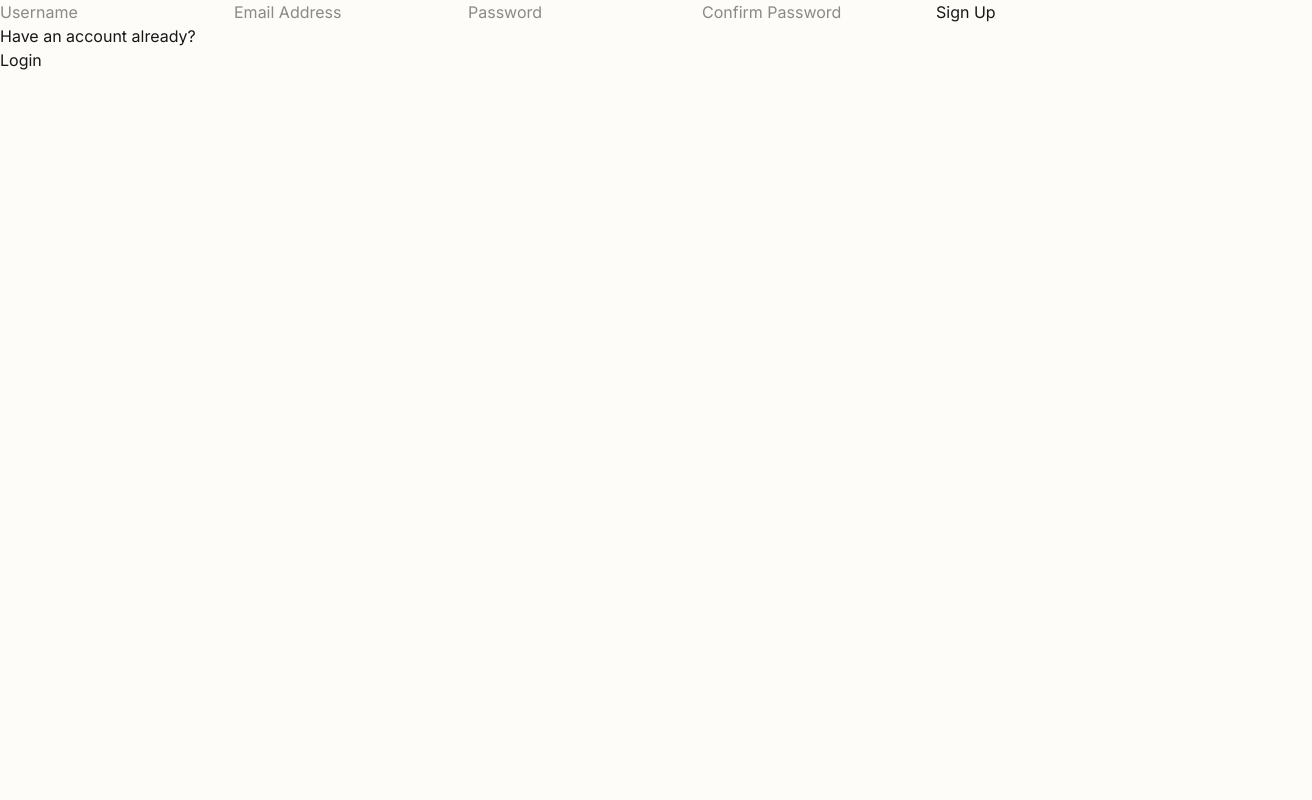
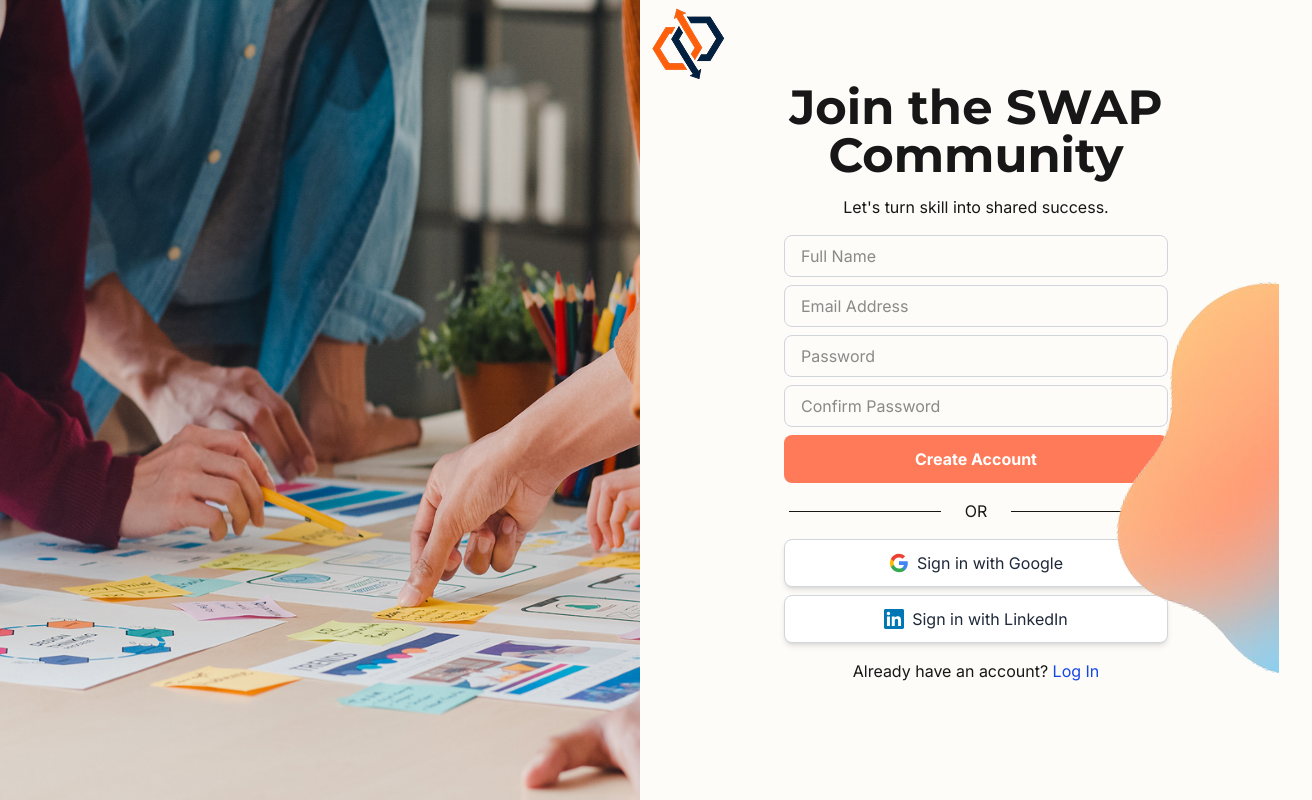
Before and after one commit to JonBabao/SWAP-Skills-Without-A-Price, a Next.js app: page /auth/register in a window 1280 px wide. Shown: the whole page, 1312 px wide, since content can reach past the window. Built offline with nearby package versions, Linux system fonts and the light colour scheme; no server answers.

Commit message:
Add UI/UX for Register.tsx and Implement Google and LinkedIn API

```diff
--- a/src/app/components/Register.tsx
+++ b/src/app/components/Register.tsx
@@ -3,6 +3,12 @@
 import React, { useState } from 'react';
 import { createClient } from '../../../lib/supabase/client';
 import Link from "next/link";
+import AuthImage from "../../../public/images/authimage.png";
+import Logo from "../../../public/images/logoBig.png"
+import OrangeButton from '../styles/orangeButton';
+import GoogleSignInButton from './GoogleSignIn';
+import LinkedInSignInButton from './LinkedInSignIn'
+import Blob from "../../../public/images/blobRegister.png"
 
 const Register: React.FC = () => {
     const supabase = createClient();
@@ -53,13 +59,52 @@ const Register: React.FC = () => {
         setSuccess("Registration successful! Check your email for confirmation.");
     };
 
+    const handleGoogleLogin = async () => {
+        try {
+          const { error } = await supabase.auth.signInWithOAuth({
+            provider: 'google',
+            options: {
+              redirectTo: `${window.location.origin}/auth/callback`
+            }
+          })
+
+          if (error) throw error
+        } catch (error) {
+          console.error('Error signing in with Google:', error)
+          alert('Error signing in with Google')
+        }
+      }
+
     return(
-        <form onSubmit={handleSubmit}>
+        <div className="flex flex-row">
+            <img
+                src={AuthImage.src}
+                alt="Auth Image"
+                className="h-screen w-[50vw]"
+            />
+
+            <section className="flex flex-col items-center px-36 text-center w-full">
+                <img
+                    src={Logo.src}
+                    alt="Logo"
+                    className="self-start -ml-36"
+                />
+                <h2 className="montserrat text-5xl font-bold">Join the SWAP Community</h2>
+                <p className="my-4">Let's turn skill into shared success.</p>
+
+                <img
+                    src={Blob.src}
+                    className="absolute right-0 scale-75 -mr-12 mt-22"
+                />
+
+
+                <form onSubmit={handleSubmit} className="flex flex-col">
                     <input
                         type="text"
                         value={username}
                         onChange={(e) => setUsername(e.target.value)}
-                placeholder="Username"
+                        placeholder="Full Name"
+                        className="w-96 px-4 py-2 mb-2 border-1 border-gray-300 rounded-lg"
                         required
                     />
                     <input
@@ -67,6 +112,7 @@ const Register: React.FC = () => {
                         value={email}
                         onChange={(e) => setEmail(e.target.value)}
                         placeholder="Email Address"
+                        className="w-96 px-4 py-2 mb-2 border-1 border-gray-300 rounded-lg"
                         required
                     />
                     <input
@@ -74,6 +120,7 @@ const Register: React.FC = () => {
                         value={password}
                         onChange={(e) => setPassword(e.target.value)}
                         placeholder="Password"
+                        className="w-96 px-4 py-2 mb-2 border-1 border-gray-300 rounded-lg"
                         required
                     />
                     <input
@@ -81,24 +128,35 @@ const Register: React.FC = () => {
                         value={confirmPassword}
                         onChange={(e) => setConfirmPassword(e.target.value)}
                         placeholder="Confirm Password"
+                        className="w-96 px-4 py-2 mb-2 border-1 border-gray-300 rounded-lg"
                         required
                     />
 
                     {error && <p className="text-red-500">{error}</p>}
                     {success && <p className="text-green-500">{success}</p>}
 
-            <button type="submit">
-                Sign Up
-            </button>
-            <div>
-                <p>Have an account already?&nbsp;</p>
-                <Link href="/auth/login">
-                    <button type="button">
-                        Login
-                    </button>
+                    <OrangeButton type="submit" style={{ height: "3rem"}}>Create Account</OrangeButton>
+                </form>
+                <div className="flex flex-row my-4 items-center">
+                    <hr className="w-38" />
+                    <p className="px-6">OR</p>
+                    <hr className="w-38" />
+                </div>
+                <div className="space-y-2">
+                    <GoogleSignInButton />
+                    <LinkedInSignInButton />
+                </div>
+
+                <p className="mt-4">Already have an account?&nbsp;
+                    <Link href="/auth/login" className="text-blue-700">
+                        Log In
                     </Link>
+                </p>
+
+            </section>
+
         </div>
-        </form>
+
     );
 };
 
```
Lines whose indentation alone changed are shown as unchanged.
